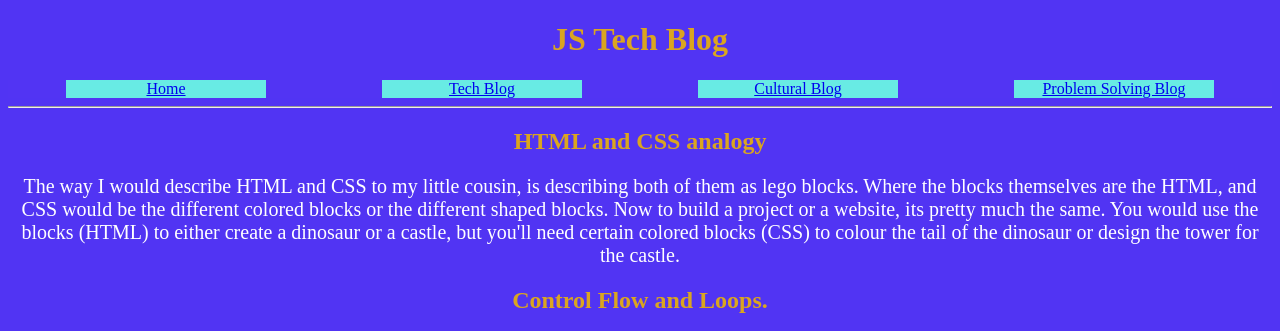
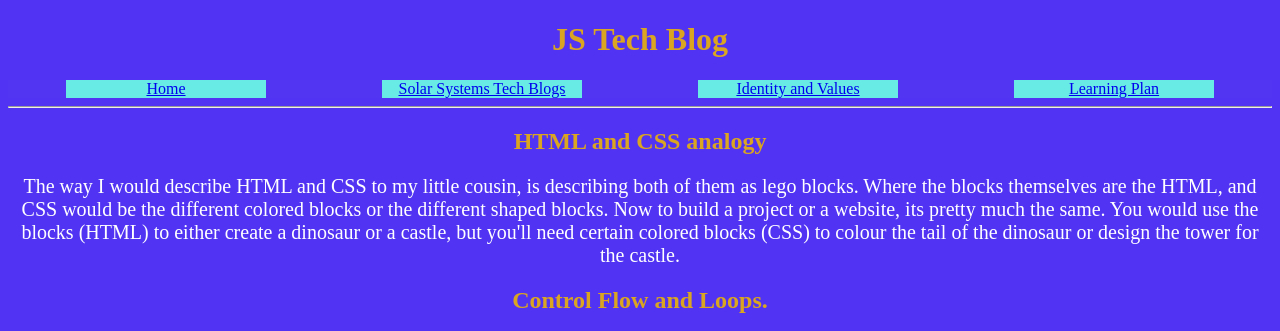
Before and after one commit to CeasarBlades/CeasarBlades.github.io, a plain HTML site: page JS-Blog.html in a window 1280 px wide. Shown: the top 331 px of the page. Drawn offline with Linux system fonts and the light colour scheme.

Commit message:
fixing bugs on the blog

```diff
--- a/JS-Blog.html
+++ b/JS-Blog.html
@@ -14,11 +14,12 @@
     <section>
 
       <div><a href="index.html">Home<a></div>
-      <div><a href="JS-Blog.html"> Tech Blog</a></div>
-      <div><a href="CulturalBlog.html">Cultural Blog<a></div>
-      <div><a href="PS Blog.html">Problem Solving Blog<a></div>
+      <div><a href="solar.system.html">Solar Systems Tech Blogs<a></div>
+      <div><a href="Identity & Values.html"> Identity and Values</a></div>
+      <div><a href="LearninPlan.Html.html"> Learning Plan</a></div>
 
-      </section>
+    </section>
+
     <hr>
 
 <h2>HTML and CSS analogy</h2>
```
Also changed, not shown: Blog.html (+3 -4 lines), CulturalBlog.html (+5 -5 lines).
